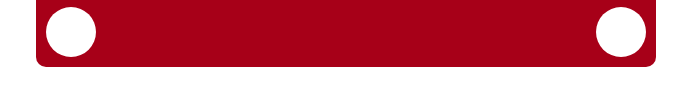
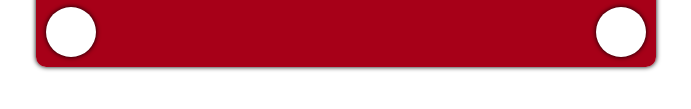
Before and after one commit to StevanFreeborn/theOdinProject-Etch-A-Sketch, a website with bundled scripts: page index.html in a window 1280 px wide. Shown: the part 673-782 px from the top of the page, 294-985 px from the left. Built offline with nearby package versions, Linux system fonts and the light colour scheme.

Commit message:
style: add shadows to knobs and etch a sketch

```diff
--- a/style.css
+++ b/style.css
@@ -12,6 +12,11 @@
 html,
 body {
   height: 100%;
+}
+
+.etch-a-sketch {
+  box-shadow: 0 0 5px #000;
+  border-radius: 10px;
 }
 
 .wrapper {
@@ -86,4 +91,5 @@ body {
   height: 50px;
   border-radius: 50%;
   background-color: #fff;
+  box-shadow: 0 0 5px #000;
 }
```
